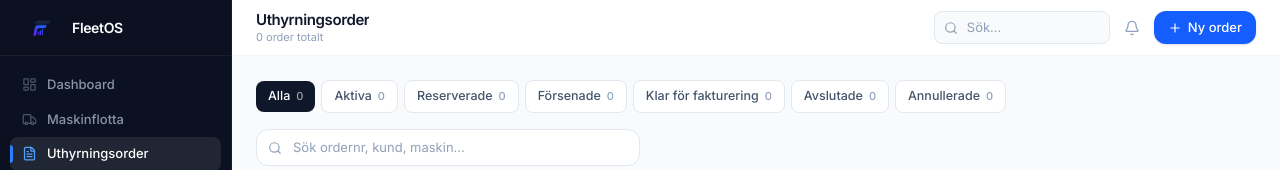
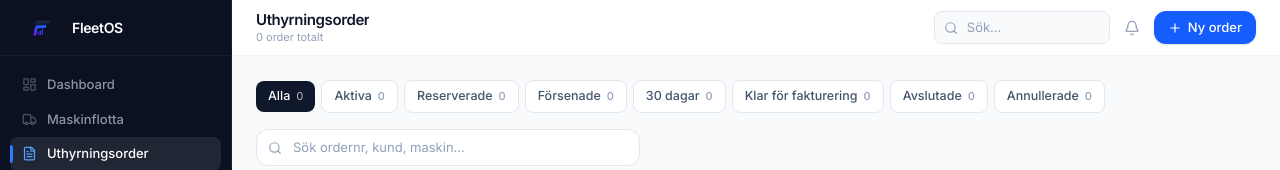
Before and after one commit to DavidWestlundcode/Fleetrent, a Next.js app: page /orders in a window 1280 px wide. Shown: the top 170 px of the page. Built offline with nearby package versions, Linux system fonts and the light colour scheme; no server answers.

Commit message:
Orders: add '30 dagar' tab for orders needing partial invoicing

```diff
--- a/src/app/(app)/orders/page.tsx
+++ b/src/app/(app)/orders/page.tsx
@@ -6,7 +6,22 @@ import Header from '@/components/layout/Header';
 import { OrderStatusBadge } from '@/components/ui/StatusBadge';
 import { useStore } from '@/store';
 import { formatCurrency, formatDate, daysUntil } from '@/lib/utils';
-import type { OrderStatus } from '@/lib/types';
+import type { Order, OrderStatus } from '@/lib/types';
+
+const DAYS_THRESHOLD = 30;
+
+function daysSinceLastInvoice(order: Order): number {
+  const periods = order.invoicePeriods ?? [];
+  const referenceDate = periods.length > 0
+    ? periods.reduce((latest, p) => p.endDate > latest ? p.endDate : latest, periods[0].endDate)
+    : order.startDate;
+  return Math.floor((Date.now() - new Date(referenceDate).getTime()) / 86400000);
+}
+
+function needsPartialInvoice(order: Order): boolean {
+  if (order.status !== 'aktiv') return false;
+  return daysSinceLastInvoice(order) >= DAYS_THRESHOLD;
+}
 import Pagination from '@/components/ui/Pagination';
 
 const PAGE_SIZE = 50;
@@ -14,7 +29,7 @@ const PAGE_SIZE = 50;
 export default function OrdersPage() {
   const { orders, machines, customers, deleteOrder } = useStore();
   const [search, setSearch] = useState('');
-  const [statusFilter, setStatusFilter] = useState<OrderStatus | 'all'>('all');
+  const [statusFilter, setStatusFilter] = useState<OrderStatus | 'all' | '30_dagar'>('all');
   const [page, setPage] = useState(1);
 
   const filtered = useMemo(() => {
@@ -27,7 +42,10 @@ export default function OrdersPage() {
           o.orderNumber.toLowerCase().includes(search.toLowerCase()) ||
           customer?.companyName.toLowerCase().includes(search.toLowerCase()) ||
           machine?.name.toLowerCase().includes(search.toLowerCase());
-        const matchesStatus = statusFilter === 'all' || o.status === statusFilter;
+        const matchesStatus =
+          statusFilter === 'all' ? true :
+          statusFilter === '30_dagar' ? needsPartialInvoice(o) :
+          o.status === statusFilter;
         return matchesSearch && matchesStatus;
       })
       .sort((a, b) => new Date(b.createdAt).getTime() - new Date(a.createdAt).getTime());
@@ -41,12 +59,14 @@ export default function OrdersPage() {
   const statusCounts = useMemo(() => {
     const counts: Record<string, number> = { all: orders.length };
     orders.forEach((o) => { counts[o.status] = (counts[o.status] ?? 0) + 1; });
+    counts['30_dagar'] = orders.filter(needsPartialInvoice).length;
     return counts;
   }, [orders]);
 
   const statusLabels: Record<string, string> = {
     all: 'Alla', aktiv: 'Aktiva', reserverad: 'Reserverade',
-    forsenad: 'Försenade', klar_for_fakturering: 'Klar för fakturering',
+    forsenad: 'Försenade', '30_dagar': '30 dagar',
+    klar_for_fakturering: 'Klar för fakturering',
     avslutad: 'Avslutade', annullerad: 'Annullerade',
   };
 
@@ -69,22 +89,29 @@ export default function OrdersPage() {
       <div className="flex-1 p-3 sm:p-6 space-y-4">
         {/* Status Tabs */}
         <div className="flex items-center gap-1.5 flex-wrap">
-          {(['all', 'aktiv', 'reserverad', 'forsenad', 'klar_for_fakturering', 'avslutad', 'annullerad'] as const).map((s) => (
+          {(['all', 'aktiv', 'reserverad', 'forsenad', '30_dagar', 'klar_for_fakturering', 'avslutad', 'annullerad'] as const).map((s) => {
+            const count = statusCounts[s] ?? 0;
+            const isThirty = s === '30_dagar';
+            const isActive = statusFilter === s;
+            return (
               <button
                 key={s}
                 onClick={() => setStatusFilter(s)}
                 className={`px-3 py-1.5 rounded-lg text-[12.5px] font-medium transition-colors cursor-pointer ${
-                statusFilter === s
-                  ? 'bg-slate-900 text-white'
+                  isActive
+                    ? isThirty ? 'bg-orange-500 text-white' : 'bg-slate-900 text-white'
+                    : isThirty && count > 0
+                      ? 'bg-orange-50 text-orange-700 border border-orange-200 hover:bg-orange-100'
                       : 'bg-white text-slate-600 border border-slate-200 hover:border-slate-300 hover:bg-slate-50'
                 }`}
               >
                 {statusLabels[s]}
-              <span className={`ml-1.5 text-[11px] ${statusFilter === s ? 'text-white/60' : 'text-slate-400'}`}>
-                {statusCounts[s] ?? 0}
+                <span className={`ml-1.5 text-[11px] ${isActive ? 'text-white/60' : isThirty && count > 0 ? 'text-orange-500 font-semibold' : 'text-slate-400'}`}>
+                  {count}
                 </span>
               </button>
-          ))}
+            );
+          })}
         </div>
 
         {/* Search */}
```
Lines whose indentation alone changed are shown as unchanged.
